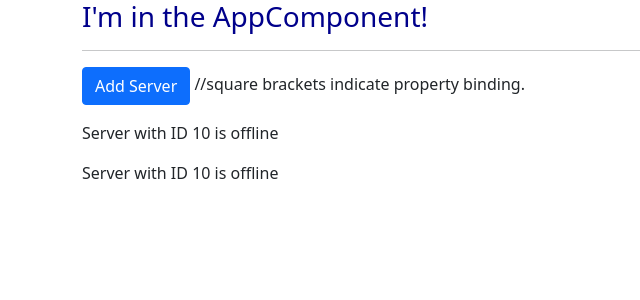
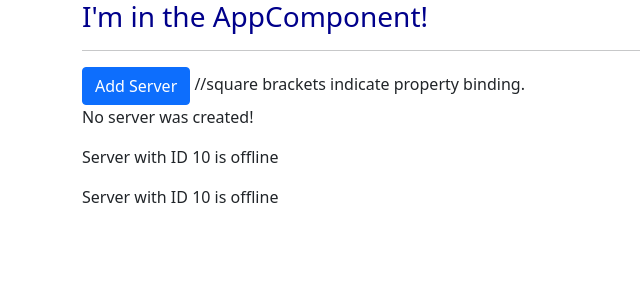
Before and after one commit to VincentGichohi/Angular-Demo, an Angular app: page / in a window 1280 px wide. Shown: the top 300 px of the page, without its empty margins (0-640 px from the left). Built offline with nearby package versions, Linux system fonts and the light colour scheme.

Commit message:
Add a component for when the button is clicked

```diff
--- a/src/app/servers/servers.component.ts
+++ b/src/app/servers/servers.component.ts
@@ -6,8 +6,10 @@ import { Component, OnInit } from '@angular/core';
   templateUrl: './servers.component.html',
   styleUrls: ['./servers.component.css']
 })
+//this component gets executed only when the button is not clicked
 export class ServersComponent implements OnInit {
   allowNewServer = false
+  serverCreationStatus = 'No server was created!';
   constructor() {
     setTimeout(() => {
       this.allowNewServer = true;
@@ -17,4 +19,8 @@ export class ServersComponent implements OnInit {
   ngOnInit(): void {
   }
 
+//this now gets executed when the button is clicked!
+  onCreateServer() {
+    this.serverCreationStatus = 'Server was created!';
+  }
 }
```
